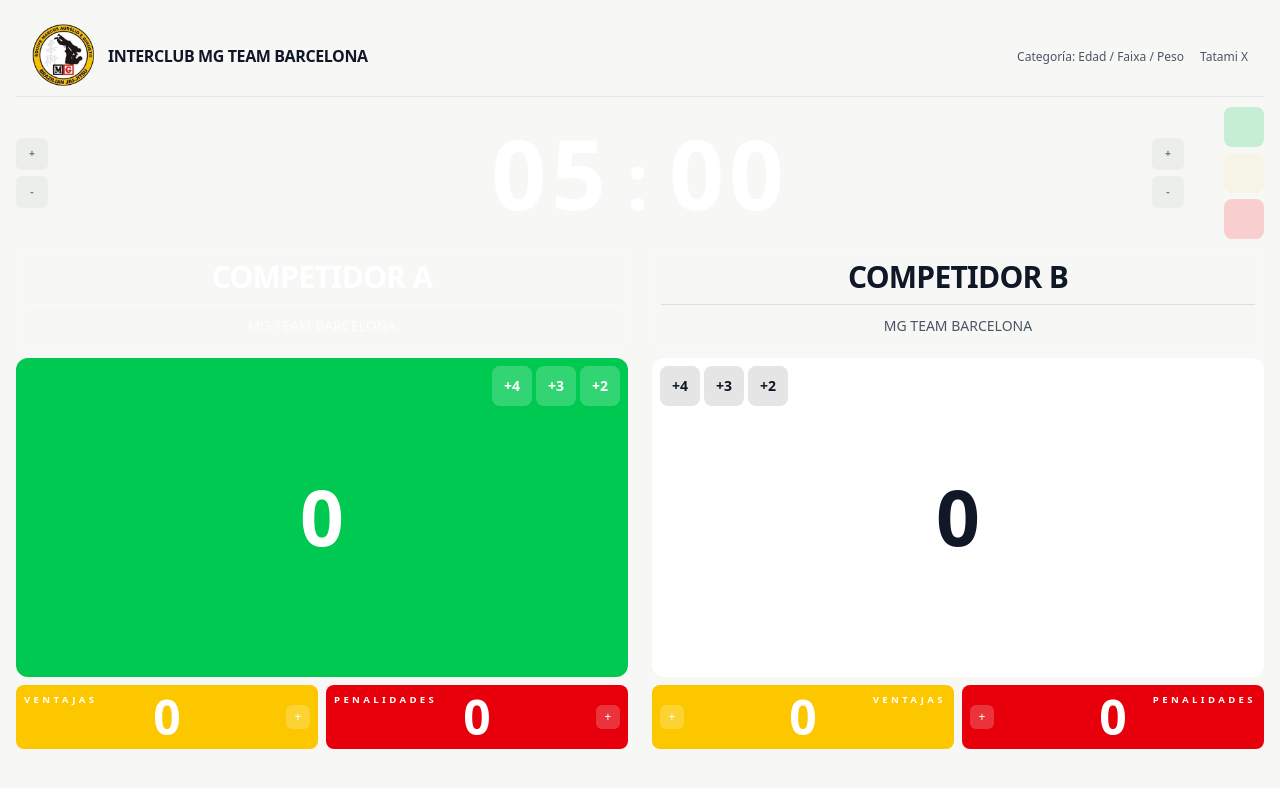
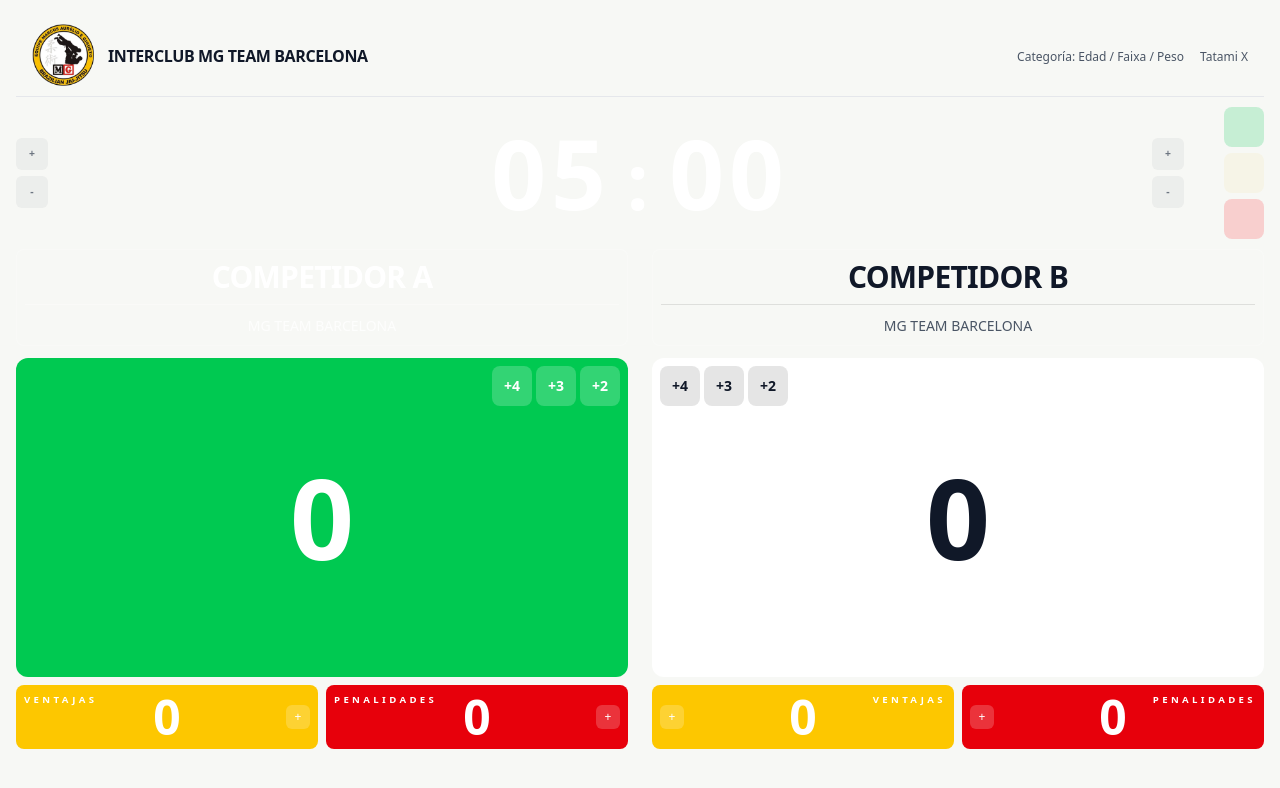
Before and after one commit to nicosis/bjj-scoreboard, a Vue app: page / in a window 1280 px wide. Shown: the top 788 px of the page. Built offline with nearby package versions, Linux system fonts and the light colour scheme.

Commit message:
fuente pantalla mediana

```diff
--- a/src/components/PlayerPanel.vue
+++ b/src/components/PlayerPanel.vue
@@ -110,7 +110,7 @@ const pointsCardPaddingClass = computed(() =>
 
 const pointsValueClass = computed(() =>
   props.compact
-    ? "text-[clamp(3.5rem,6vw,7rem)]"
+    ? "text-[clamp(3.5rem,12vw,7rem)]"
     : "text-[11vw] sm:text-5xl md:text-[7vw] lg:text-[12rem]"
 );
 
```
